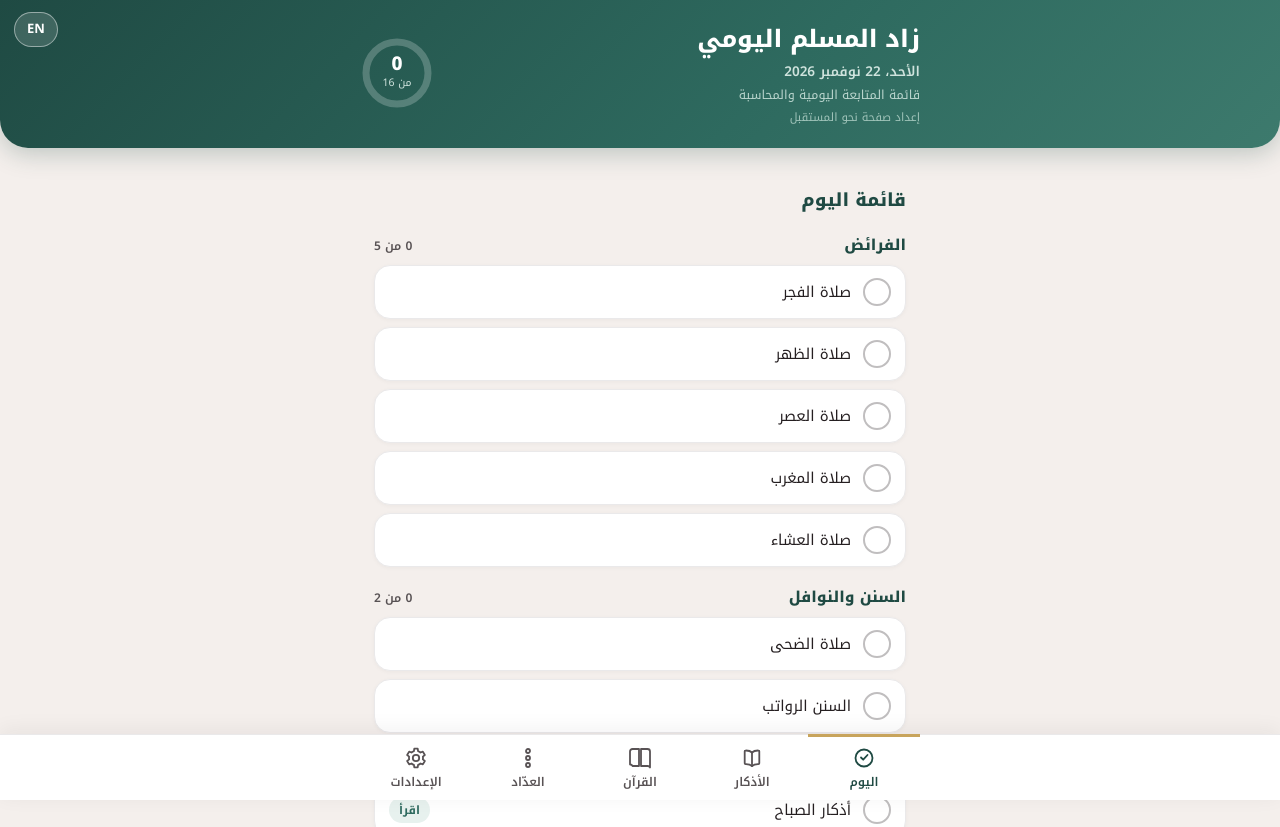
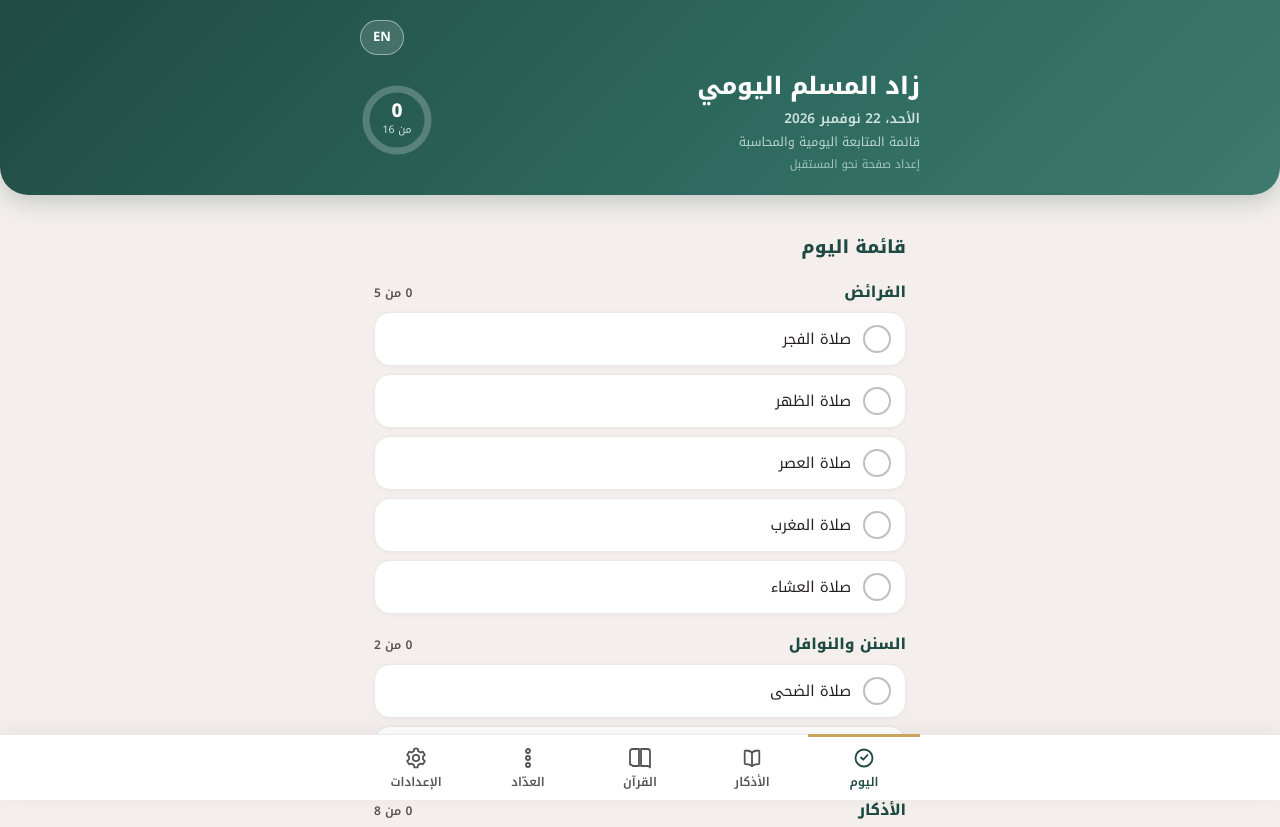
Before and after one commit to ibadati-app/ibadati, a plain HTML site: page index.html in a window 1280 px wide. Shown: the top 827 px of the page. Drawn offline with Linux system fonts and the light colour scheme.

Commit message:
v4.1: fix hero language button overlapping progress ring in RTL

```diff
--- a/index.html
+++ b/index.html
@@ -253,10 +253,9 @@
   body.ff-kufi .d-text, body.ff-kufi .c-phrase { font-family: "Noto Kufi Arabic","Segoe UI",Tahoma,sans-serif; }
   .phon-caveat { font-size: 12px; color: var(--ink2); margin: 2px 0 14px; }
 
-  /* v4: hero language button */
-  .hero { position: relative; }
+  /* v4: hero language button (in flow, never overlaps the ring) */
+  .hero-top { max-width: 560px; margin: 0 auto 12px; display: flex; justify-content: flex-end; }
   .lang-cycle {
-    position: absolute; top: 12px; inset-inline-end: 14px; z-index: 2;
     border: 1px solid rgba(255,255,255,.45); background: rgba(255,255,255,.14); color: #fff;
     border-radius: 999px; padding: 6px 12px; font: inherit; font-size: 13px; font-weight: 700; cursor: pointer;
   }
@@ -295,7 +294,7 @@
 <body>
 
 <div class="hero">
-  <button class="lang-cycle" id="langCycle" type="button"></button>
+  <div class="hero-top"><button class="lang-cycle" id="langCycle" type="button"></button></div>
   <div class="hero-inner">
     <div style="flex:1">
       <h1>عباداتي اليومية</h1>
```
